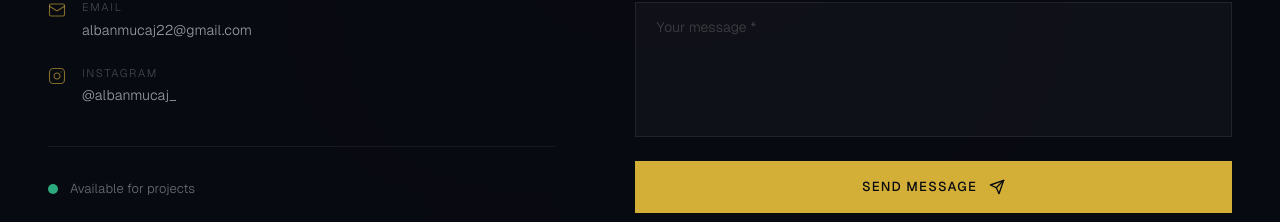
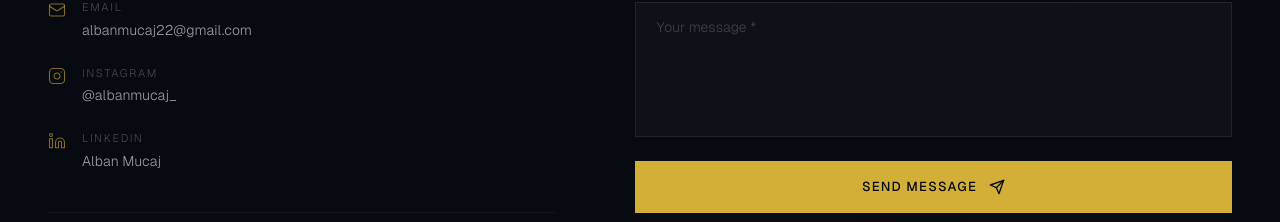
Before and after one commit to Alban1122/eightbyte-studio, a Next.js app: page / in a window 1280 px wide. Shown: the part 6730-6952 px from the top of the page. Built offline with nearby package versions, Linux system fonts and the light colour scheme; no server answers; the database is empty.

Commit message:
Add LinkedIn to contact info list

```diff
--- a/src/components/Contact.tsx
+++ b/src/components/Contact.tsx
@@ -13,6 +13,7 @@ function LocationIcon() { return <svg width="18" height="18" viewBox="0 0 24 24"
 function WhatsAppIcon({ size = 18 }: { size?: number }) { return <svg width={size} height={size} viewBox="0 0 24 24" fill="currentColor"><path d="M17.472 14.382c-.297-.149-1.758-.867-2.03-.967-.273-.099-.471-.148-.67.15-.197.297-.767.966-.94 1.164-.173.199-.347.223-.644.075-.297-.15-1.255-.463-2.39-1.475-.883-.788-1.48-1.761-1.653-2.059-.173-.297-.018-.458.13-.606.134-.133.298-.347.446-.52.149-.174.198-.298.298-.497.099-.198.05-.371-.025-.52-.075-.149-.669-1.612-.916-2.207-.242-.579-.487-.5-.669-.51-.173-.008-.371-.01-.57-.01-.198 0-.52.074-.792.372-.272.297-1.04 1.016-1.04 2.479 0 1.462 1.065 2.875 1.213 3.074.149.198 2.096 3.2 5.077 4.487.709.306 1.262.489 1.694.625.712.227 1.36.195 1.871.118.571-.085 1.758-.719 2.006-1.413.248-.694.248-1.289.173-1.413-.074-.124-.272-.198-.57-.347m-5.421 7.403h-.004a9.87 9.87 0 01-5.031-1.378l-.361-.214-3.741.982.998-3.648-.235-.374a9.86 9.86 0 01-1.51-5.26c.001-5.45 4.436-9.884 9.888-9.884 2.64 0 5.122 1.03 6.988 2.898a9.825 9.825 0 012.893 6.994c-.003 5.45-4.437 9.884-9.885 9.884m8.413-18.297A11.815 11.815 0 0012.05 0C5.495 0 .16 5.335.157 11.892c0 2.096.547 4.142 1.588 5.945L.057 24l6.305-1.654a11.882 11.882 0 005.683 1.448h.005c6.554 0 11.89-5.335 11.893-11.893a11.821 11.821 0 00-3.48-8.413z" /></svg>; }
 function EmailIcon() { return <svg width="18" height="18" viewBox="0 0 24 24" fill="none" stroke="currentColor" strokeWidth="1.5" strokeLinecap="round" strokeLinejoin="round"><rect width="20" height="16" x="2" y="4" rx="2" /><path d="m22 7-8.97 5.7a1.94 1.94 0 0 1-2.06 0L2 7" /></svg>; }
 function InstagramIcon() { return <svg width="18" height="18" viewBox="0 0 24 24" fill="none" stroke="currentColor" strokeWidth="1.5" strokeLinecap="round" strokeLinejoin="round"><rect width="20" height="20" x="2" y="2" rx="5" ry="5" /><path d="M16 11.37A4 4 0 1 1 12.63 8 4 4 0 0 1 16 11.37z" /><line x1="17.5" x2="17.51" y1="6.5" y2="6.5" /></svg>; }
+function LinkedInIcon() { return <svg width="18" height="18" viewBox="0 0 24 24" fill="none" stroke="currentColor" strokeWidth="1.5" strokeLinecap="round" strokeLinejoin="round"><path d="M16 8a6 6 0 0 1 6 6v7h-4v-7a2 2 0 0 0-2-2 2 2 0 0 0-2 2v7h-4v-7a6 6 0 0 1 6-6z" /><rect width="4" height="12" x="2" y="9" /><circle cx="4" cy="4" r="2" /></svg>; }
 function PhoneIcon() { return <svg width="18" height="18" viewBox="0 0 24 24" fill="none" stroke="currentColor" strokeWidth="1.5" strokeLinecap="round" strokeLinejoin="round"><path d="M22 16.92v3a2 2 0 0 1-2.18 2 19.79 19.79 0 0 1-8.63-3.07 19.5 19.5 0 0 1-6-6 19.79 19.79 0 0 1-3.07-8.67A2 2 0 0 1 4.11 2h3a2 2 0 0 1 2 1.72 12.84 12.84 0 0 0 .7 2.81 2 2 0 0 1-.45 2.11L8.09 9.91a16 16 0 0 0 6 6l1.27-1.27a2 2 0 0 1 2.11-.45 12.84 12.84 0 0 0 2.81.7A2 2 0 0 1 22 16.92z" /></svg>; }
 function SendIcon() { return <svg width="16" height="16" viewBox="0 0 24 24" fill="none" stroke="currentColor" strokeWidth="2" strokeLinecap="round" strokeLinejoin="round"><path d="m22 2-7 20-4-9-9-4z" /><path d="M22 2 11 13" /></svg>; }
 function CheckCircleIcon() { return <svg width="20" height="20" viewBox="0 0 24 24" fill="none" stroke="currentColor" strokeWidth="1.5" strokeLinecap="round" strokeLinejoin="round"><circle cx="12" cy="12" r="10" /><path d="m9 12 2 2 4-4" /></svg>; }
@@ -72,6 +73,7 @@ function ContactInfo() {
     { icon: <PhoneIcon />, label: t(tr.contact.whatsapp, lang), value: "+355 69 523 2002", href: "https://wa.me/355695232002" },
     { icon: <EmailIcon />, label: t(tr.contact.email, lang), value: "albanmucaj22@gmail.com", href: "mailto:albanmucaj22@gmail.com" },
     { icon: <InstagramIcon />, label: t(tr.contact.instagram, lang), value: "@albanmucaj_", href: "https://instagram.com/albanmucaj_" },
+    { icon: <LinkedInIcon />, label: t(tr.contact.linkedin, lang), value: "Alban Mucaj", href: "https://www.linkedin.com/in/alban-mucaj-52ba1636b" },
   ];
 
   return (
--- a/src/lib/translations.ts
+++ b/src/lib/translations.ts
@@ -270,6 +270,7 @@ export const translations = {
     whatsapp: { en: "WhatsApp", al: "WhatsApp" },
     email: { en: "Email", al: "Email" },
     instagram: { en: "Instagram", al: "Instagram" },
+    linkedin: { en: "LinkedIn", al: "LinkedIn" },
     available: {
       en: "Available for projects",
       al: "Disponibël për projekte",
```
